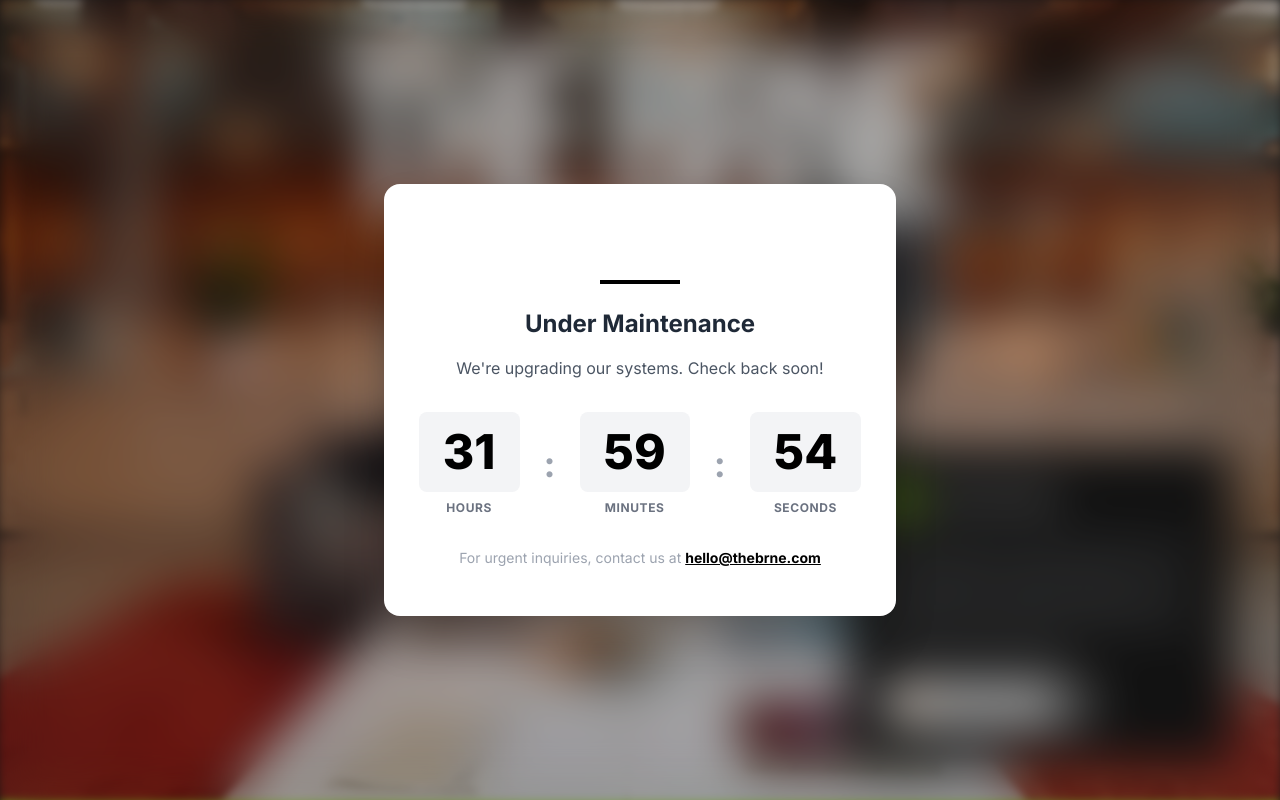
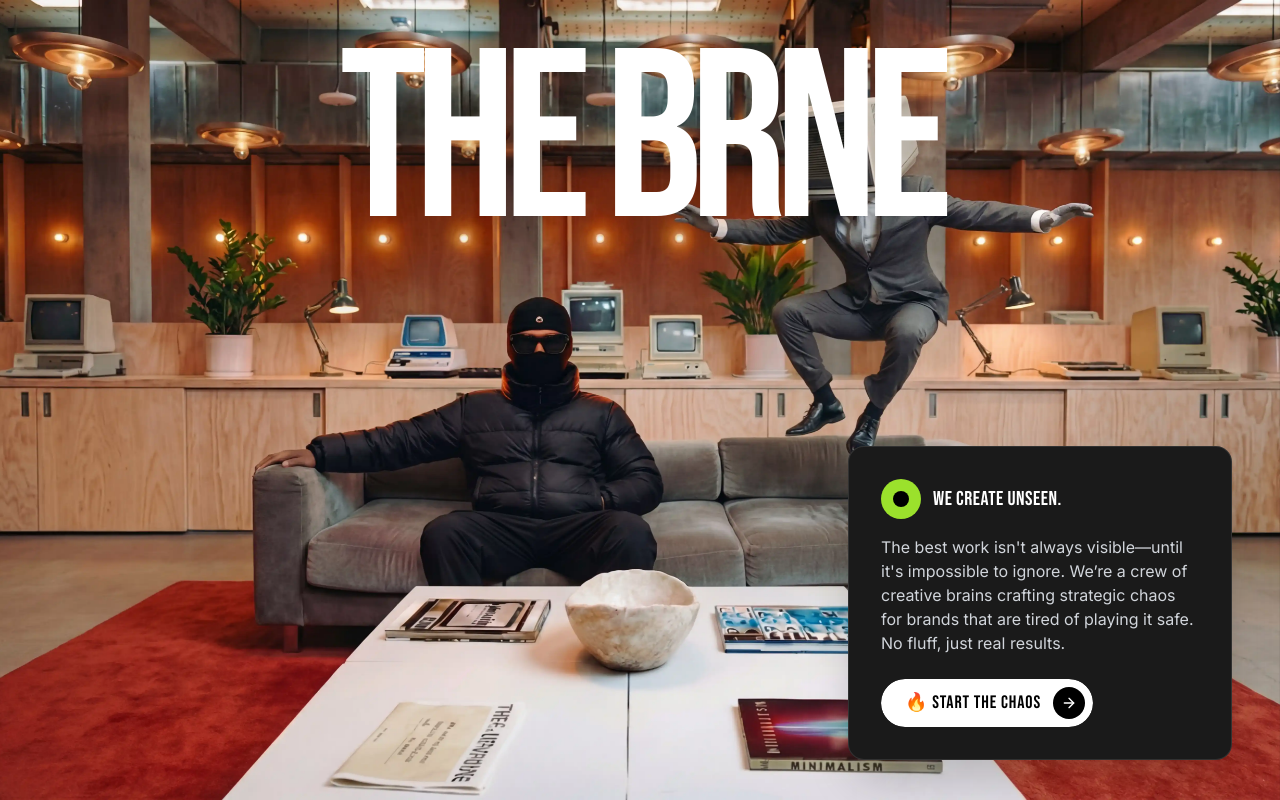
Before and after one commit to iqbalbinothman-ctrl/thebrne, a React (Vite) app: page / in a window 1280 px wide. Shown: the top 800 px of the page. Built offline with nearby package versions, Linux system fonts and the light colour scheme.

Commit message:
Disable maintenance mode and add header to portfolio page

```diff
--- a/App.tsx
+++ b/App.tsx
@@ -27,7 +27,7 @@ const AppContent: React.FC<{ isMaintenanceMode: boolean }> = ({ isMaintenanceMod
 };
 
 const App: React.FC = () => {
-  const [isMaintenanceMode] = useState(true); // Set to false to disable
+  const [isMaintenanceMode] = useState(false); // Set to false to disable
 
   return (
     <Router>
--- a/components/PortfolioPage.tsx
+++ b/components/PortfolioPage.tsx
@@ -1,9 +1,13 @@
 import React from 'react';
 import { ArrowUpRight } from 'lucide-react';
+import Header from './Header';
 
 const PortfolioPage: React.FC = () => {
     return (
         <div className="min-h-screen bg-[#0A0A0A] text-white selection:bg-[#9BE12C] selection:text-black">
+            {/* Header */}
+            <Header />
+
             <div className="max-w-[1600px] mx-auto px-6 md:px-12 py-12 md:py-20">
                 {/* Grid Layout */}
                 <div className="grid grid-cols-1 lg:grid-cols-12 gap-8 md:gap-12">
```
